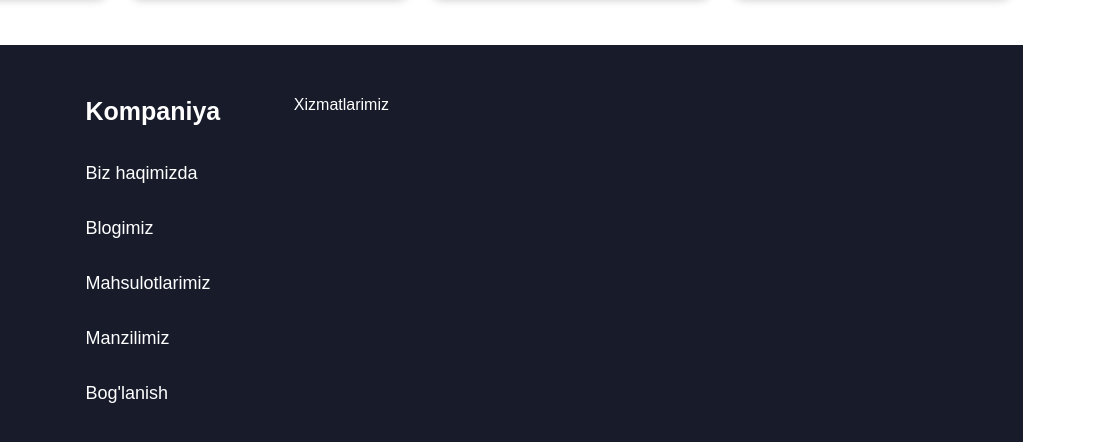
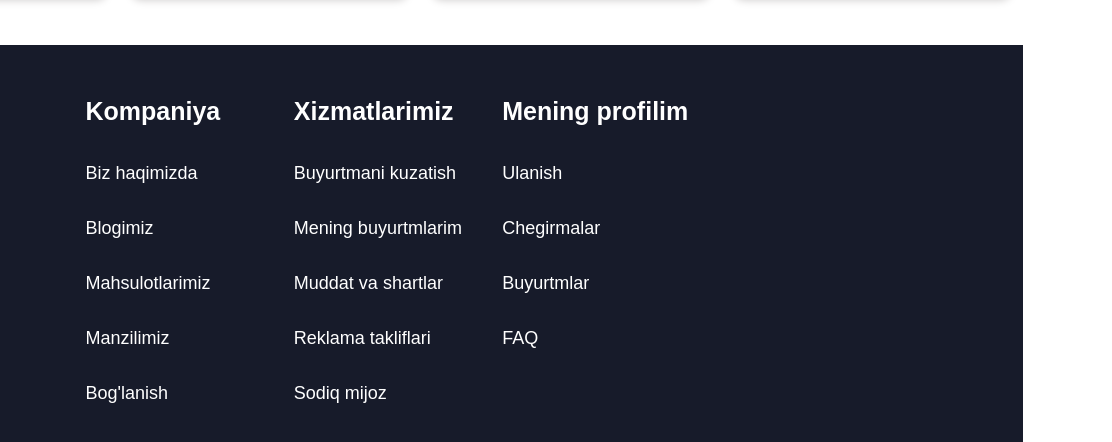
Before and after one commit to sardoraviat/Repository1, a plain HTML site: page index.html in a window 1280 px wide. Shown: the part 5931-6373 px from the top of the page, 257-1369 px from the left, 1112 px wide, since content can reach past the window. Drawn offline with Linux system fonts and the light colour scheme.

```diff
--- a/index.html
+++ b/index.html
@@ -722,13 +722,32 @@
                     </div>
                 </div>
                 <div class="col-2">
-                    <p>Xizmatlarimiz</p>
-                    <ul class="ul_height">
+                    <div class="footer-menu">
+                        <p>Xizmatlarimiz</p>
+                        <ul class="ul_height ul_weight">
+                            <li><a href="#">Buyurtmani kuzatish</a></li>
+                            <li><a href="#">Mening buyurtmlarim</a></li>
+                            <li><a href="#">Muddat va shartlar</a></li>
+                            <li><a href="#">Reklama takliflari</a></li>
+                            <li><a href="#">Sodiq mijoz</a></li>
+                        </ul>
+                    </div>
+                </div>
+                <div class="col-3">
+                    <div class="footer-menu">
+                        <p>Mening profilim</p>
+                        <ul class="ul_height ul_weight">
+                            <li><a href="#">Ulanish</a></li>
+                            <li><a href="#">Chegirmalar</a></li>
+                            <li><a href="#">Buyurtmlar</a></li>
+                            <li><a href="#">FAQ</a></li>
 
-                    </ul>
+                        </ul>
+                    </div>
                 </div>
-                <div class="col-2"></div>
-                <div class="col-3"></div>
+                <div class="col-3">
+
+                </div>
             </div>
         </div>
     </div>
```
